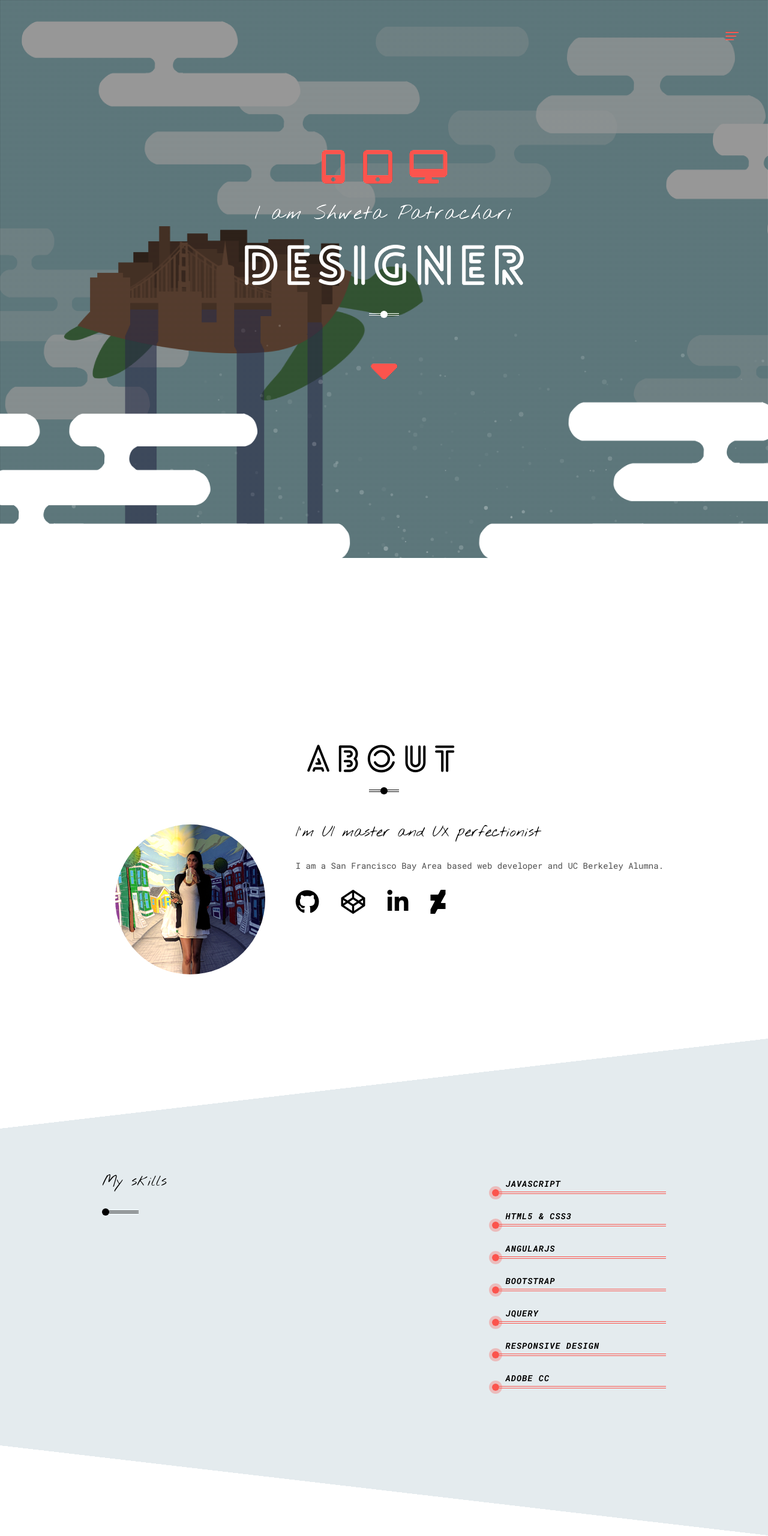
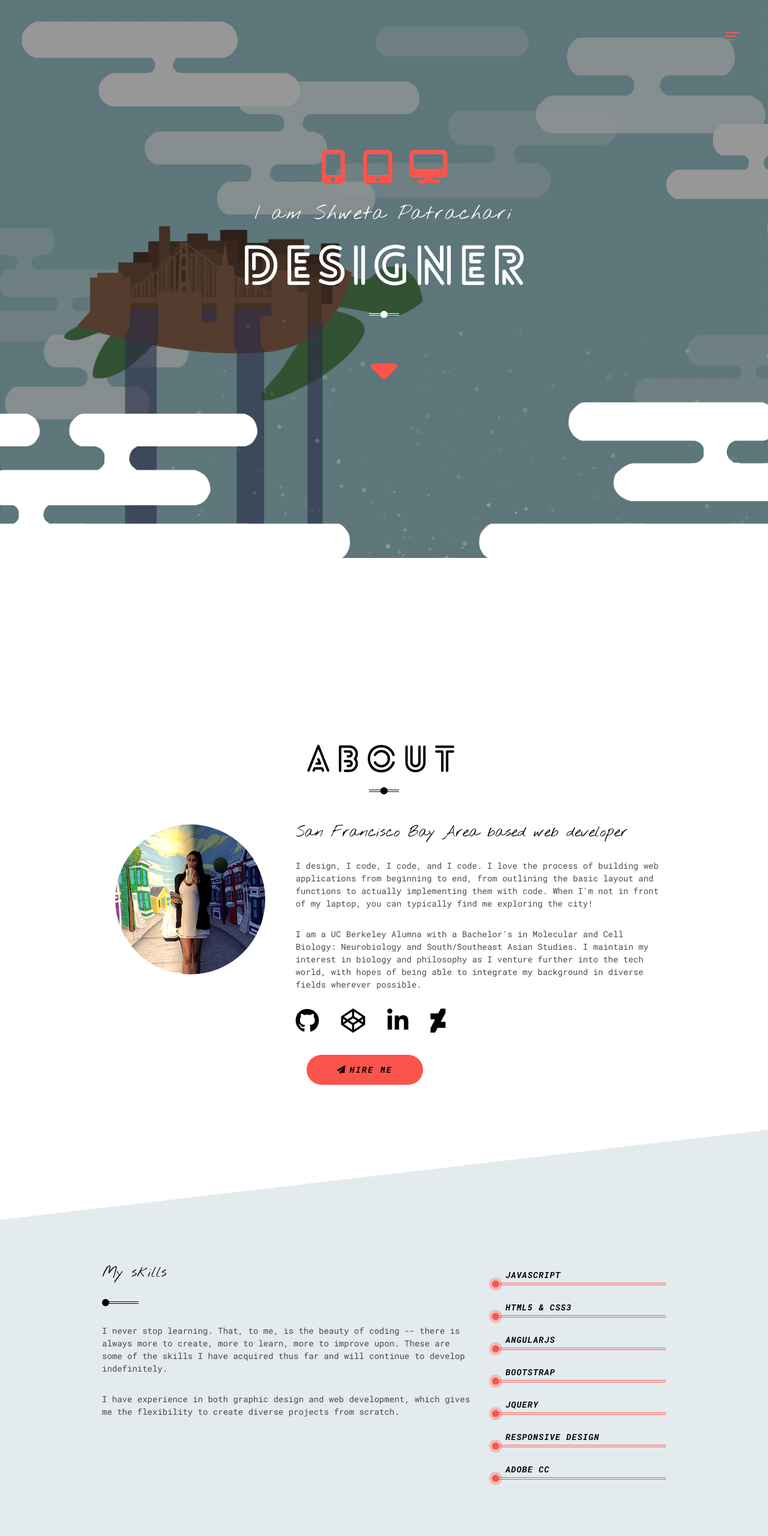
Before and after one commit to shwetachari/portfolio, a plain HTML site: page index.html in a window 1280 px wide. Shown: the top 2560 px of the page at 60% size. Drawn offline with Linux system fonts and the light colour scheme; some packages are replaced by stand-ins of ours.

Commit message:
added text, updated contact form

```diff
--- a/index.html
+++ b/index.html
@@ -14,7 +14,7 @@
   <title>Chari Codes</title>
   <meta name="description" content="Shweta Patrachari Developer Portfolio">
   <meta name="keywords" content="web, developer, portfolio, patrachari, charicodes, chari, codes, code, design, clean, responsive, one-page, creative, vc">
-  <!-- <meta name="author" content="Alex Ilin"> -->
+  <meta name="author" content="Shweta Patrachari">
 
   <!-- Place favicon.ico in the root directory-->
 
@@ -118,14 +118,18 @@
               <div class="site-photo"><img src="images/photo.png" width="250" height="250" alt="Photo" class="photo"></div>
             </div>
             <div class="col span_8">
-              <h3>I'm UI master and UX perfectionist</h3>
-              <p>I am a San Francisco Bay Area based web developer and UC Berkeley Alumna.</p>
+              <h3>San Francisco Bay Area based web developer</h3>
+              <p>I design, I code, I code, and I code. I love the process of building web applications from beginning to end, from outlining the basic layout and functions to actually implementing them with code. When I'm not in front of my laptop, you can typically find me exploring the city!</p>
+              <p>I am a UC Berkeley Alumna with a Bachelor's in Molecular and Cell Biology: Neurobiology and South/Southeast Asian Studies. I maintain my interest in biology and philosophy as I venture further into the tech world, with hopes of being able to integrate my background in diverse fields wherever possible.</p>
               <ul class="social-nav">
                 <li><a href="https://github.com/shwetachari"><i class="fa fa-github fa-2x"></i></a></li>
-                <li><a href="#"><i class="fa fa-codepen fa-2x"></i></a></li>
+                <li><a href="https://codepen.io/ShayChari/"><i class="fa fa-codepen fa-2x"></i></a></li>
                 <li><a href="https://linkedin.com/in/shweta-patrachari-92ab75127"><i class="fa fa-linkedin fa-2x" aria-hidden="true"></i></a></li>
                 <li><a href="http://night-lotus.deviantart.com/"><i class="fa fa-deviantart fa-2x" aria-hidden="true"></i></a></li>
               </ul>
+              <div class="col span_4 center">
+                  <a class="btn-go btn" href=#contacts><i class="fa fa-send"></i>Hire Me</a>
+              </div>
             </div>
           </div>
 
@@ -185,8 +189,10 @@
             <div class="col span_8">
               <h3>My skills</h3>
               <div class="separator l"></div>
-              <!-- <p>Pellentesque habitant morbi tristique senectus et netus et malesuada fames ac turpis egestas. Vestibulum tortor quam, feugiat vitae, ultricies eget, tempor sit amet, ante. Donec eu libero sit amet quam egestas semper. Aenean ultricies mi vitae est. Mauris placerat eleifend leo.</p>
-              <p>Lorem ipsum Laboris Excepteur aliquip irure sunt velit dolor sed ea culpa voluptate ad labore qui.</p> -->
+              <p>I never stop learning. That, to me, is the beauty of coding -- there is always more to create, more to learn, more to improve upon. These are some of the skills I have acquired thus far and will continue to develop indefinitely.</p>
+              <p>
+                I have experience in both graphic design and web development, which gives me the flexibility to create diverse projects from scratch.
+              </p>
             </div>
             <div class="col span_4">
               <div class="skills">
--- a/scripts/main.js
+++ b/scripts/main.js
@@ -117,13 +117,7 @@
 		}
 
 
-// PARALLAX EFFECT INTRO/CONTACT
-var cbg1 = document.getElementById("cbg1");
-var cbg2 = document.getElementById("cbg2");
-var cbg3 = document.getElementById("cbg3");
-var cbg4 = document.getElementById("cbg4");
-var cbg5 = document.getElementById("cbg5");
-
+// PARALLAX EFFECT INTRO
 var scrollheight = document.body.scrollHeight // height of entire document
 var windowheight = window.innerHeight // height of browser window
 
```
Also changed, not shown: 1 other file.
